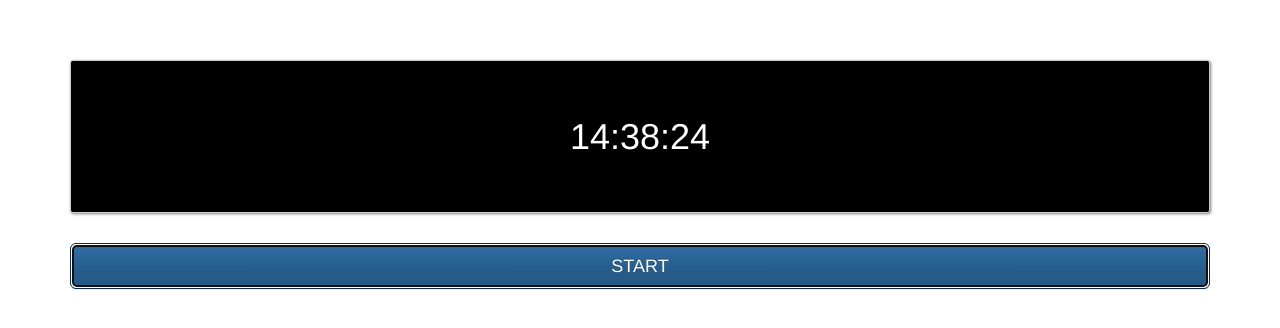
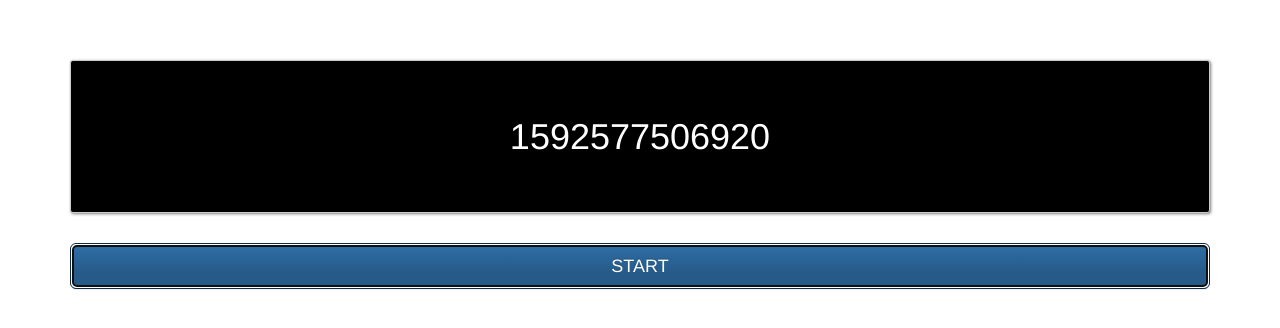
Before and after one commit to Genki-1/sample5, a plain HTML site: page index.html in a window 1280 px wide. Both pictures are taken after a click on the button "START". Drawn offline with nearby package versions, Linux system fonts and the light colour scheme.

Commit message:
JavaScript setInterval

```diff
--- a/index.html
+++ b/index.html
@@ -22,29 +22,17 @@
   </div>
 
   <script>
-    var addZero =function(value) {
-      if (value < 10) {
-        value = '0' + value;
-      }
+    document.getElementById('start_stop').addEventListener('click', function() {
+      var start = new Date();
 
-      return value;
+      setInterval(goTimer, 10);
+    });
+
+    var goTimer = function() {
+      var now = new Date();
+      document.getElementById('timer').innerHTML = now.getTime();
     }
 
-    document.getElementById('start_stop').addEventListener('click', function() {
-
-
-      var now = new Date();
-      var seconds = now.getSeconds(); //を取得
-      seconds = addZero(seconds);
-
-      var minutes = now.getMinutes();
-      minutes = addZero(minutes);
-
-      var hours = now.getHours();
-      hours = addZero(hours);
-
-      document.getElementById('timer').innerHTML = hours + ':' + minutes + ':' + seconds;
-    });
   </script>
 </body>
 </html>
```
